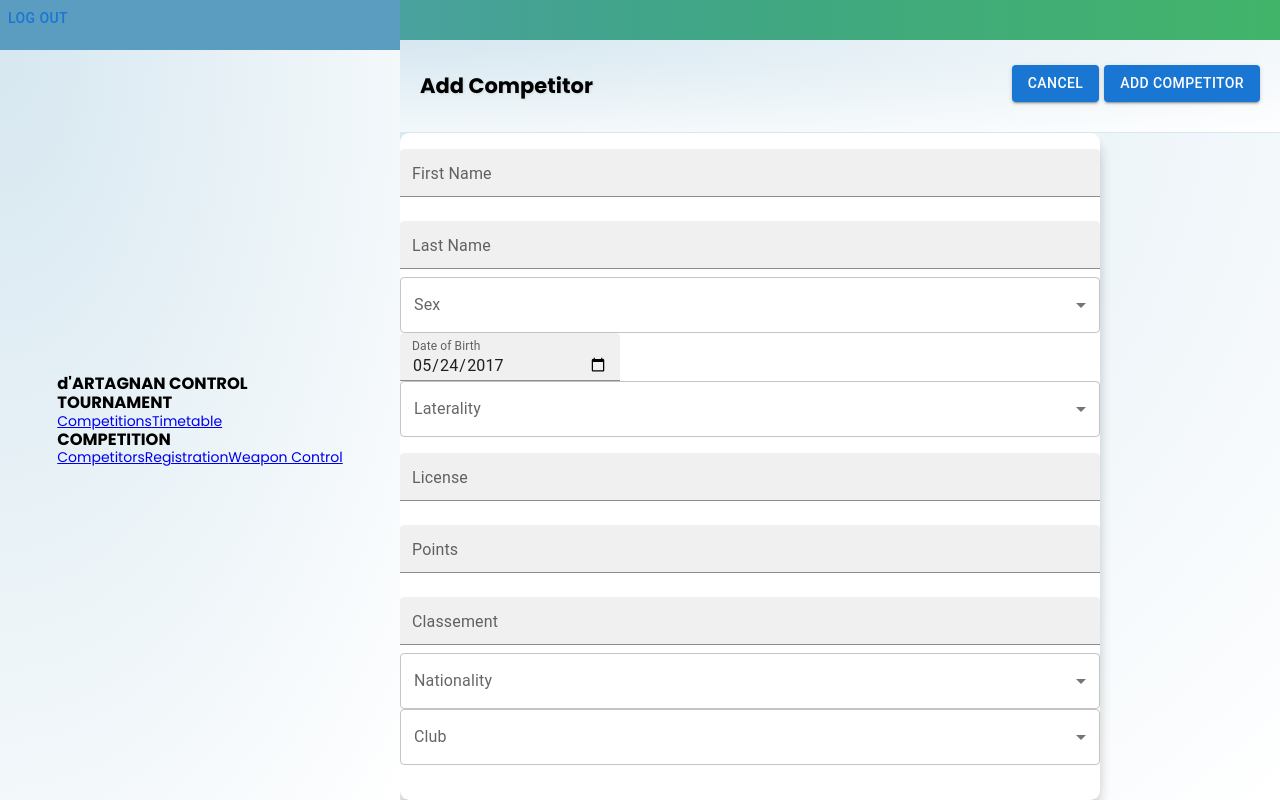
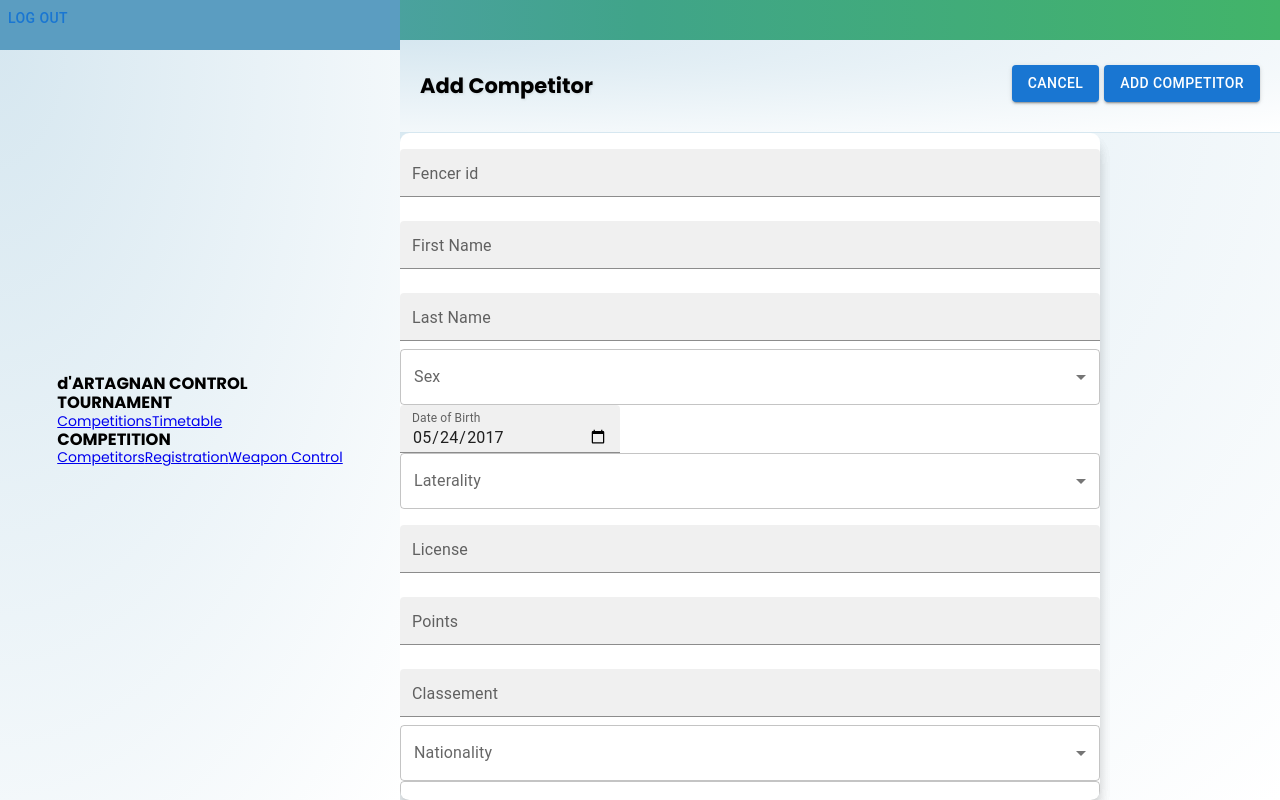
Before and after one commit to BoriszVarkonyi/dart_cp, a React (Create React App) app in the folder frontend/: page /1/1/competitors/add in a window 1280 px wide. Built offline with nearby package versions, Linux system fonts and the light colour scheme; no server answers.

Commit message:
Minimal add competitors

```diff
--- a/frontend/src/views/Competitor/AddCompetitor.js
+++ b/frontend/src/views/Competitor/AddCompetitor.js
@@ -1,4 +1,4 @@
-import React, { useEffect, useState } from "react";
+import React, { useEffect, useState, useSearchParams } from "react";
 import { useNavigate } from "react-router-dom";
 
 import { FormControl, MenuItem, TextField, Button } from "@mui/material";
@@ -17,9 +17,21 @@ export default function AddCompetitor() {
     formState: { errors },
   } = useForm();
 
+  //DON'T USE THIS IN PRODUCTION!!!!
+  //TODO: get competition id from URL
   const onSubmit = async (data) => {
-    console.log(data)
+    data.competitions = ["http://localhost:8082/api/competitions/1/"]; //WARNING!!!!
+    data.statut = 'F'; //WARNING!!!!
+    data.barcode = Math.floor(Math.random() * (69420) + 420); //WARNING!!!!
+    console.log(data);
+    post("fencers/", data);
   };
+
+  //TODO: ID max length is 24
+  //TODO: nom, pre_nom max length is 72
+  //TODO: licence max length is 12
+  //TODO: import nation MenuItem from JSON or something
+  //TODO: club max length is 256
 
   return (
     <div className="Main">
@@ -42,50 +54,61 @@ export default function AddCompetitor() {
           onSubmit={handleSubmit(onSubmit)}
         >
           <TextField
-            error={!!errors.fName}
-            helperText={errors?.fName?.message}
+            error={!!errors.id}
+            helperText={errors?.id?.message}
+            label="Fencer id"
+            type="text"
+            margin="normal"
+            size="small"
+            variant="filled"
+            {...register("id", {
+              required: "Please enter an ID!",
+            })}
+          />
+          <TextField
+            error={!!errors.pre_nom}
+            helperText={errors?.pre_nom?.message}
             label="First Name"
             type="text"
             margin="normal"
             size="small"
             variant="filled"
-            {...register("fName", {
+            {...register("pre_nom", {
               required: "Please enter your first name!",
             })}
           />
-
           <TextField
-            error={!!errors.lName}
-            helperText={errors?.lName?.message}
+            error={!!errors.nom}
+            helperText={errors?.nom?.message}
             label="Last Name"
             type="text"
             margin="normal"
             size="small"
             variant="filled"
-            {...register("lName", {
+            {...register("nom", {
               required: "Please enter your last name!",
             })}
           />
 
           <FormControl variant="filled">
             <TextField
-              error={!!errors.sex}
-              helperText={errors?.sex?.message}
+              error={!!errors.sexe}
+              helperText={errors?.sexe?.message}
               select
               label="Sex"
               id="sex"
               defaultValue=""
-              {...register("sex", { required: "Please choose sex!" })}
+              {...register("sexe", { required: "Please choose sex!" })}
             >
-              <MenuItem value="male">Male</MenuItem>
-              <MenuItem value="female">Female</MenuItem>
-              <MenuItem value="mix">Mix</MenuItem>
+              <MenuItem value="M">Male</MenuItem>
+              <MenuItem value="F">Female</MenuItem>
+              <MenuItem value="X">Mix</MenuItem>
             </TextField>
           </FormControl>
 
           <TextField
-            error={!!errors.dateOfBirth}
-            helperText={errors?.dateOfBirth?.message}
+            error={!!errors.date_naissance}
+            helperText={errors?.date_naissance?.message}
             id="date-of-birth"
             label="Date of Birth"
             type="date"
@@ -93,37 +116,37 @@ export default function AddCompetitor() {
             variant="filled"
             defaultValue="2017-05-24"
             sx={{ width: 220 }}
-            {...register("dateOfBirth", {
+            {...register("date_naissance", {
               required: "Please enter your date of birth!",
             })}
           />
 
           <FormControl variant="filled">
             <TextField
-              error={!!errors.laterality}
-              helperText={errors?.laterality?.message}
+              error={!!errors.lateralite}
+              helperText={errors?.lateralite?.message}
               select
               label="Laterality"
               id="laterality"
               defaultValue=""
-              {...register("laterality", {
+              {...register("lateralite", {
                 required: "Please select laterality!",
               })}
             >
-              <MenuItem value="left">Left</MenuItem>
-              <MenuItem value="right">Right</MenuItem>
+              <MenuItem value="G">Left</MenuItem>
+              <MenuItem value="D">Right</MenuItem>
             </TextField>
           </FormControl>
 
           <TextField
-            error={!!errors.license}
-            helperText={errors?.license?.message}
+            error={!!errors.licence}
+            helperText={errors?.licence?.message}
             label="License"
             type="text"
             margin="normal"
             size="small"
             variant="filled"
-            {...register("license", {
+            {...register("licence", {
               required: "Please enter your license!",
             })}
           />
@@ -156,26 +179,26 @@ export default function AddCompetitor() {
 
           <FormControl variant="filled">
             <TextField
-              error={!!errors.nationality}
-              helperText={errors?.nationality?.message}
+              error={!!errors.nation}
+              helperText={errors?.nation?.message}
               select
               label="Nationality"
               id="nationality"
               defaultValue=""
-              {...register("nationality", {
+              {...register("nation", {
                 required: "Please choose a nationality!",
               })}
             >
-              <MenuItem value="nope">Biztos hogy nem írom ki</MenuItem>
+              <MenuItem value="HUN">Hungary</MenuItem>
+              <MenuItem value="ALB">Albania</MenuItem>
+              <MenuItem value="Other">Other</MenuItem>
             </TextField>
           </FormControl>
 
           {!isOther && (
-            <FormControl variant="filled">
               <TextField
                 error={!!errors.club}
                 helperText={errors?.club?.message}
-                select
                 label="Club"
                 id="club"
                 defaultValue=""
@@ -183,10 +206,7 @@ export default function AddCompetitor() {
                   required: "Please choose a club!",
                 })}
               >
-                <MenuItem value="nope">Biztos hogy nem írom ki</MenuItem>
-                <MenuItem onClick={() => setIsOther(true)}>Other</MenuItem>
               </TextField>
-            </FormControl>
           )}
 
           {isOther && (
```
